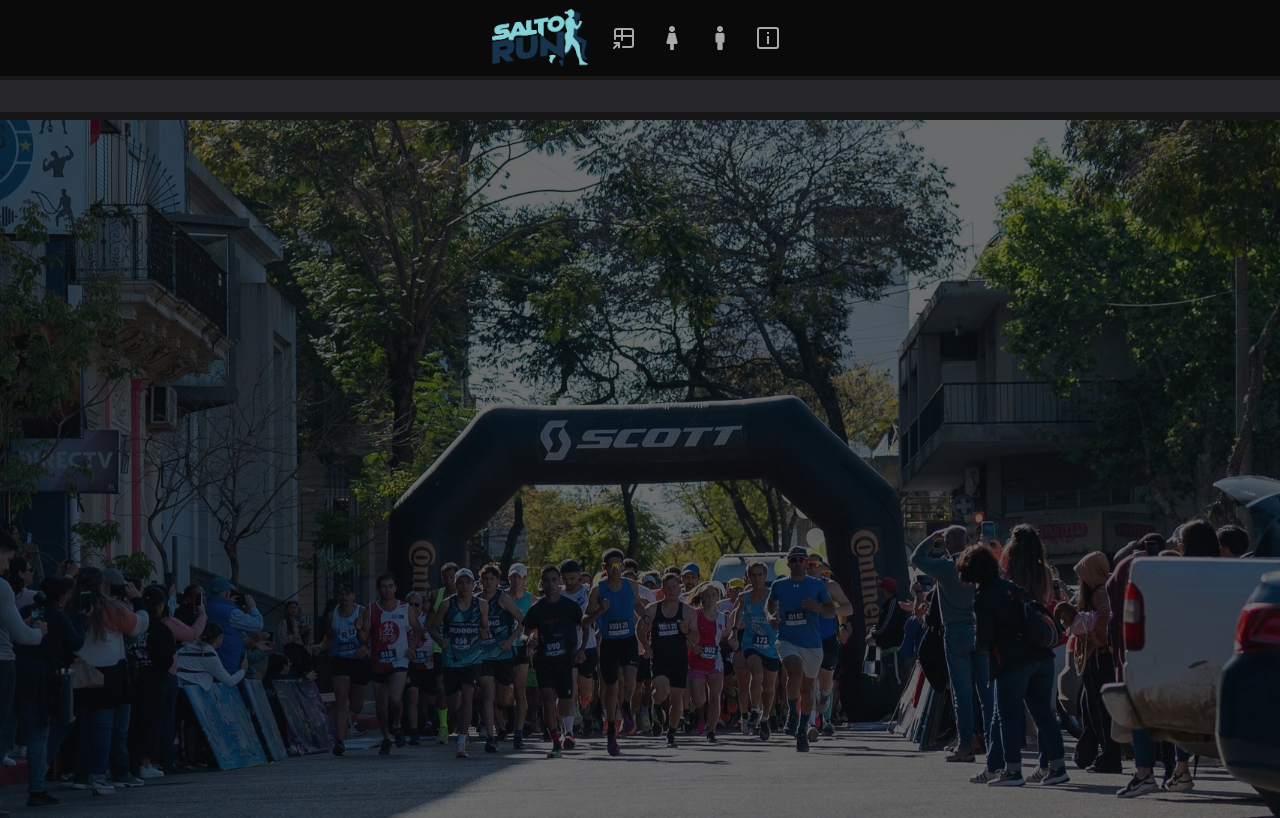
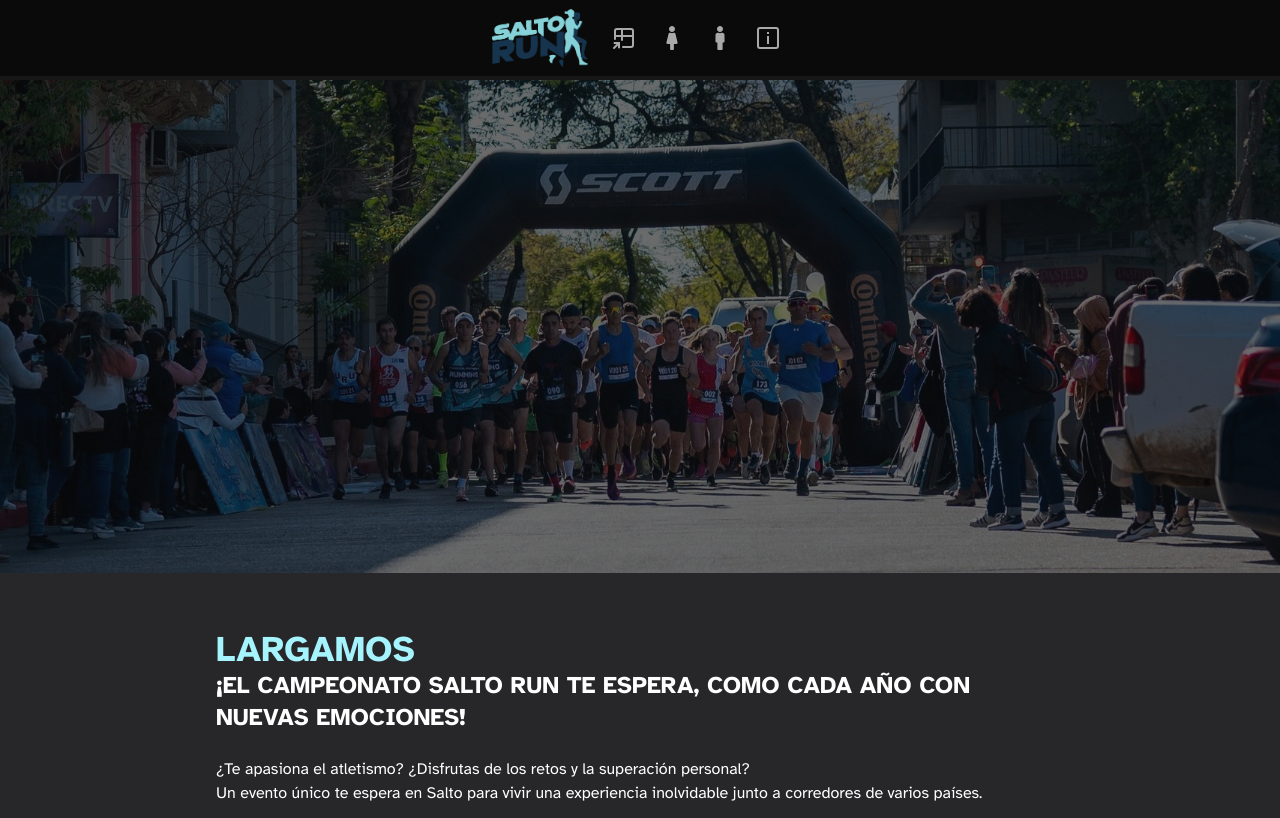
Before and after one commit to riberojuanca/saltorun, a Next.js app: page / in a window 1280 px wide. Shown: the top 818 px of the page. Built offline with nearby package versions, Linux system fonts and the light colour scheme.

Commit message:
Favicon was added and corrected landscape margin sizes

```diff
--- a/src/app/layout.jsx
+++ b/src/app/layout.jsx
@@ -16,8 +16,11 @@
 });
 
 export const metadata = {
-  title: "Create Next App",
-  description: "Generated by create next app",
+  title: "Salto Run",
+  description: "Campeonato Salto Run 2024",
+  icons: {
+    icon: "/saltorun24.png",
+  },
 };
 
 export default function RootLayout({ children }) {
--- a/src/app/page.jsx
+++ b/src/app/page.jsx
@@ -11,7 +11,7 @@
       {/* <h1 className="ms-auto me-auto  text-center p-6  font-semibold w-full h-full text-4xl z-40  md:max-w-full xl:text-5xl md:sticky bg-slate-900  top-20">
         SALTO RUN 2024
       </h1> */}
-      <div className="relative w-full h-full top-0 landscape:-top-16 md:-top-64 xl:-top-80">
+      <div className="relative w-full h-full top-0 md:-top-64 xl:-top-80">
         <Image
           className="w-full md:z-30  md:mt-44 xl:pt-2"
           src={"/portadasaltorundesktop.jpg"}
```
